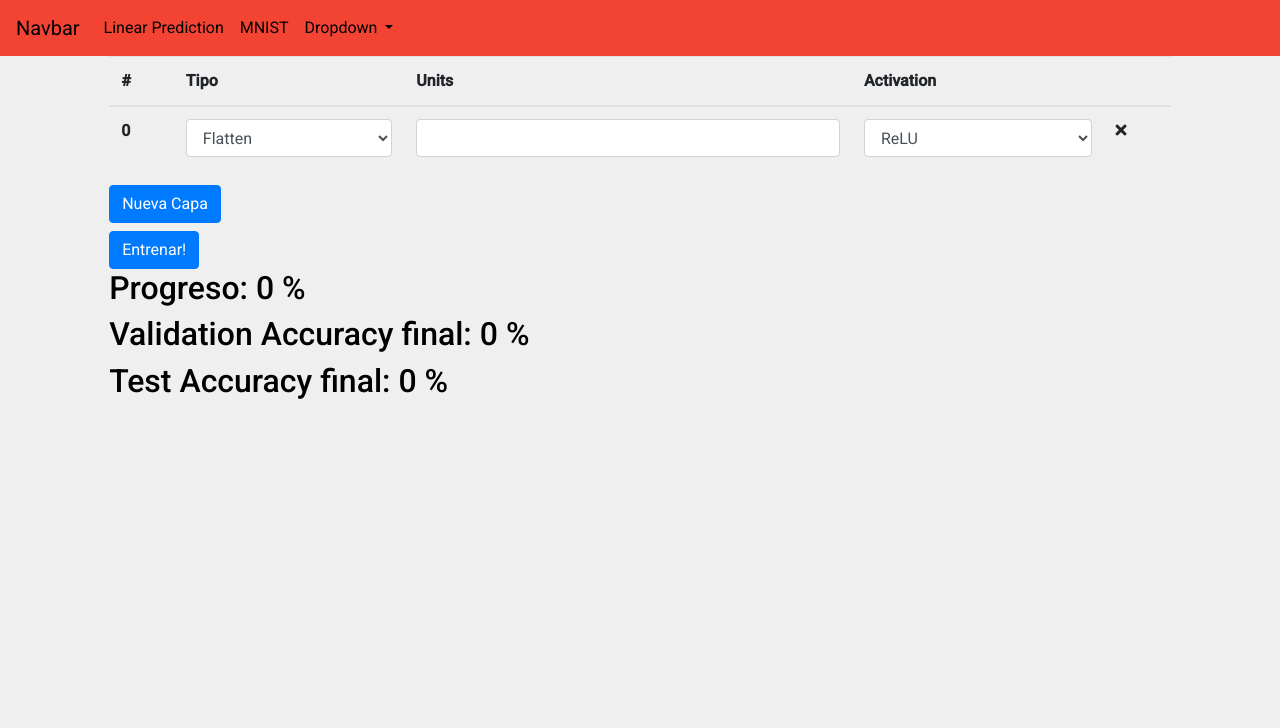
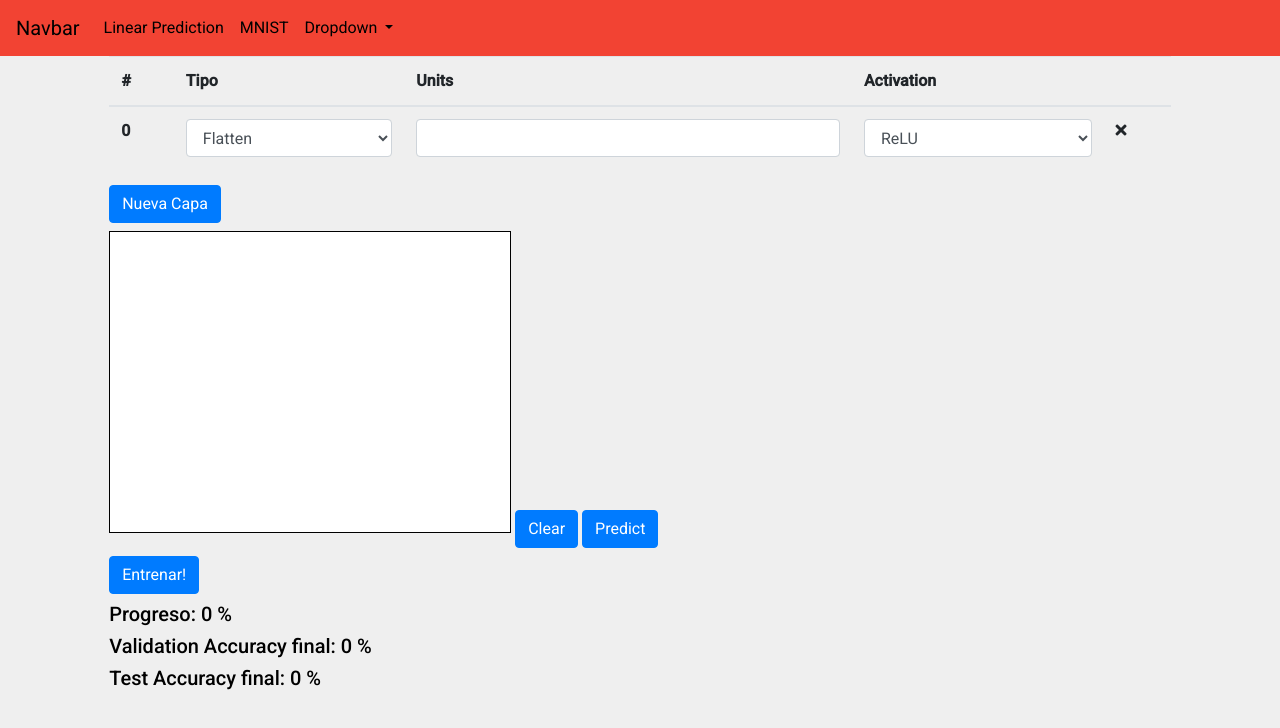
Before and after one commit to FedeSchmidt/aplicacion, an Angular app: page /mnist in a window 1280 px wide. Shown: the top 728 px of the page. Built offline with nearby package versions, Linux system fonts and the light colour scheme.

Commit message:
Para dibujar un número, falta sacar la imagen y hacer la predicción

```diff
--- a/package.json
+++ b/package.json
@@ -22,6 +22,7 @@
     "@angular/platform-browser-dynamic": "~8.2.8",
     "@angular/router": "~8.2.8",
     "@tensorflow/tfjs": "^1.2.9",
+    "@types/jquery": "^3.3.31",
     "chart.js": "^2.8.0",
     "hammerjs": "^2.0.8",
     "rxjs": "~6.4.0",
--- a/src/app/mnist/mnist.component.html
+++ b/src/app/mnist/mnist.component.html
@@ -44,11 +44,19 @@
 
 <div class="row justify-content-center mt-2">
     <div class="col-10">
-        <button type="button" class="btn btn-primary" (click)="entrenar()">Entrenar!</button>
+            <canvas id="canvas" width="400" height="300"></canvas>
+            <button type="button" class="btn btn-primary ml-1" (click)="clearCanvas()">Clear</button>
+            <button type="button" class="btn btn-primary ml-1" (click)="predict()">Predict</button>
+    </div>
+</div>
 
-        <h2>Progreso: {{ progreso }} %</h2>
-        <h2>Validation Accuracy final: {{ validation_accuracy }} %</h2>
-        <h2>Test Accuracy final: {{ test_accuracy }} %</h2>
+<div class="row justify-content-center mt-2">
+    <div class="col-10">
+        <button type="button" class="btn btn-primary mb-2" (click)="entrenar()">Entrenar!</button>
+
+        <h5>Progreso: {{ progreso }} %</h5>
+        <h5>Validation Accuracy final: {{ validation_accuracy }} %</h5>
+        <h5>Test Accuracy final: {{ test_accuracy }} %</h5>
 
     </div>
 </div>
--- a/src/app/mnist/mnist.component.scss
+++ b/src/app/mnist/mnist.component.scss
@@ -0,0 +1,5 @@
+#canvas {
+	border: 1px solid black;
+
+	background: white;
+}
--- a/src/app/mnist/mnist.component.ts
+++ b/src/app/mnist/mnist.component.ts
@@ -33,12 +33,100 @@ export class MnistComponent implements OnInit {
 
 	cantLayers = 1;
 
+	painting = false;
+	cx: CanvasRenderingContext2D;
+	canvas: HTMLCanvasElement;
+
 	constructor() {}
 
 	ngOnInit() {
 		this.net.push(new Layer('Flatten', 0, 'ReLU'));
+		this.canvas = <HTMLCanvasElement>document.getElementById('canvas');
+		if (this.canvas.getContext) this.cx = this.canvas.getContext('2d');
+
+		console.log(this.canvas);
+		console.log(this.cx);
+
+		if (this.cx) {
+			// React to mouse events on the canvas, and mouseup on the entire document
+			this.canvas.addEventListener('mousedown', this.startPosition, false);
+			this.canvas.addEventListener('mousemove', this.draw, false);
+			this.canvas.addEventListener('mouseup', this.finishedPosition, false);
+		}
+
+		// this.canvas.addEventListener('mousedown', this.startPosition);
+		// this.canvas.addEventListener('mouseup', this.finishedPosition);
+		// this.canvas.addEventListener('mousemove', this.draw);
+		// this.canvas.addEventListener('mousedown', function() {
+		// 	this.painting = true;
+		// });
+		// this.canvas.addEventListener('mouseup', function() {
+		// 	this.painting = false;
+		// 	this.cx.beginPath();
+		// });
+		// this.canvas.addEventListener('mousemove', function(e) {
+		// 	this.cx.lineTo(e.clientX, e.clientY);
+		// 	this.cx.stroke();
+		// 	this.cx.beginPath();
+		// 	this.cx.moveTo(e.clientX, e.clientY);
+		// });
 	}
 
+	clearCanvas() {
+		if (this.cx == undefined) {
+			this.canvas = <HTMLCanvasElement>document.getElementById('canvas');
+			if (this.canvas.getContext) this.cx = this.canvas.getContext('2d');
+		}
+
+		this.cx.clearRect(0, 0, 400, 300);
+	}
+
+	private startPosition(e) {
+		this.painting = true;
+		//this.draw(e);
+	}
+
+	private finishedPosition() {
+		this.painting = false;
+
+		if (this.cx) {
+			this.cx.beginPath();
+		} else {
+			console.log('cerrando');
+			this.canvas = <HTMLCanvasElement>document.getElementById('canvas');
+			if (this.canvas.getContext) this.cx = this.canvas.getContext('2d');
+			this.cx.closePath();
+		}
+	}
+
+	private draw(e) {
+		//console.log(e);
+		if (!this.painting) return;
+
+		//console.log(this.ctx);
+		// this.cx.lineWidth = 10;
+		// this.cx.lineCap = 'round';
+		if (this.cx) {
+			//this.cx.fillStyle = 'black';
+			this.cx.lineWidth = 10;
+			this.cx.lineCap = 'round';
+			//var w = window.innerWidth / 12;
+			var w = window.scrollX + this.canvas.getBoundingClientRect().left; // X
+
+			var z = window.scrollY + this.canvas.getBoundingClientRect().top; // Y
+			this.cx.lineTo(e.clientX - w, e.clientY - z);
+			this.cx.stroke();
+			this.cx.beginPath();
+			this.cx.moveTo(e.clientX - w, e.clientY - z);
+		} else {
+			this.canvas = <HTMLCanvasElement>document.getElementById('canvas');
+			if (this.canvas.getContext) this.cx = this.canvas.getContext('2d');
+
+			this.canvas.addEventListener('mousedown', this.startPosition, false);
+			this.canvas.addEventListener('mousemove', this.draw, false);
+			this.canvas.addEventListener('mouseup', this.finishedPosition, false);
+		}
+	}
 	createModel() {
 		const model = tf.sequential();
 
@@ -239,4 +327,9 @@ export class MnistComponent implements OnInit {
 		}
 		return { xs, labels };
 	}
+
+	predict() {
+		var img = new Image();
+		var imgData = this.cx.getImageData(10, 10, 50, 50);
+	}
 }
```
Also changed, not shown: 1 other file (tests, documents, lock files or other folders).
